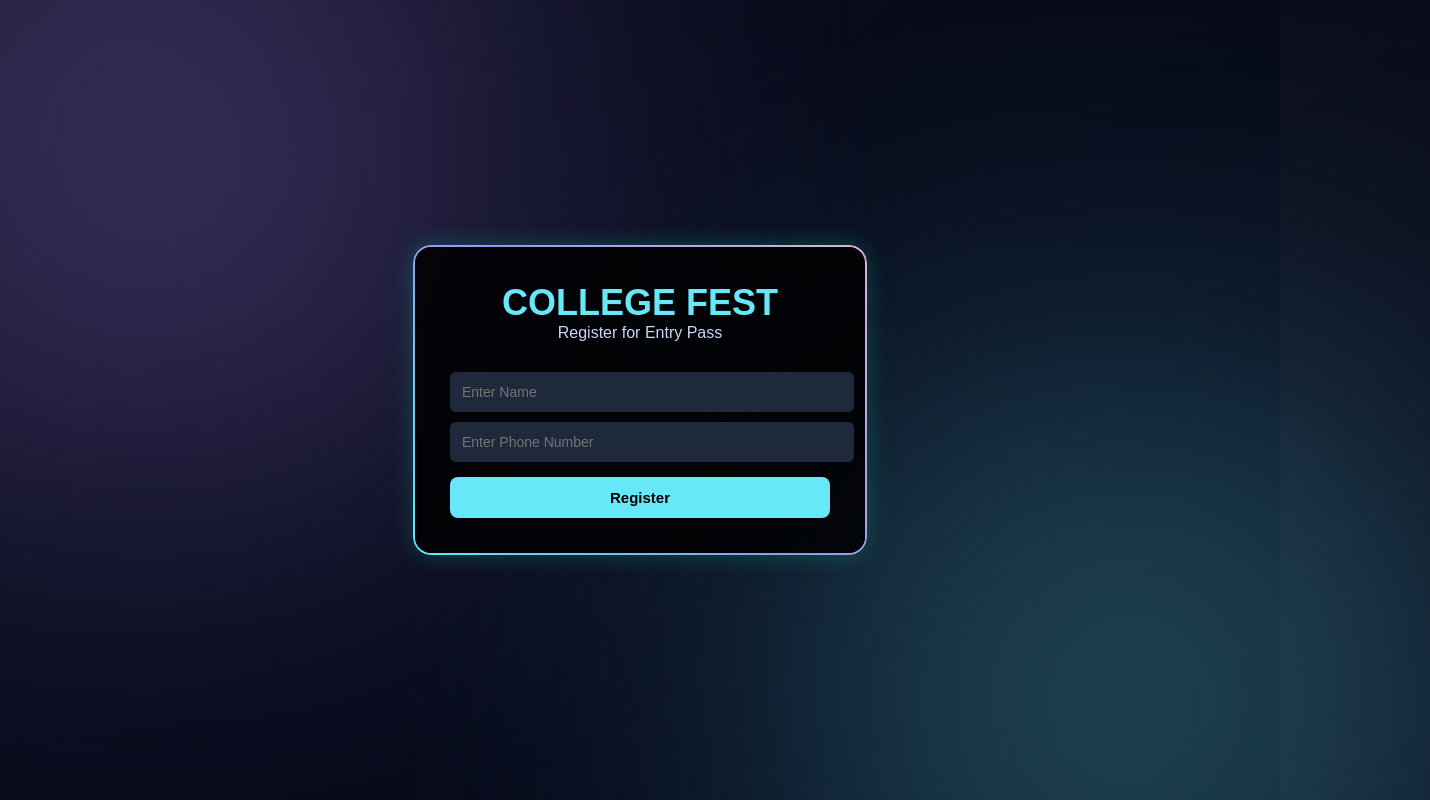
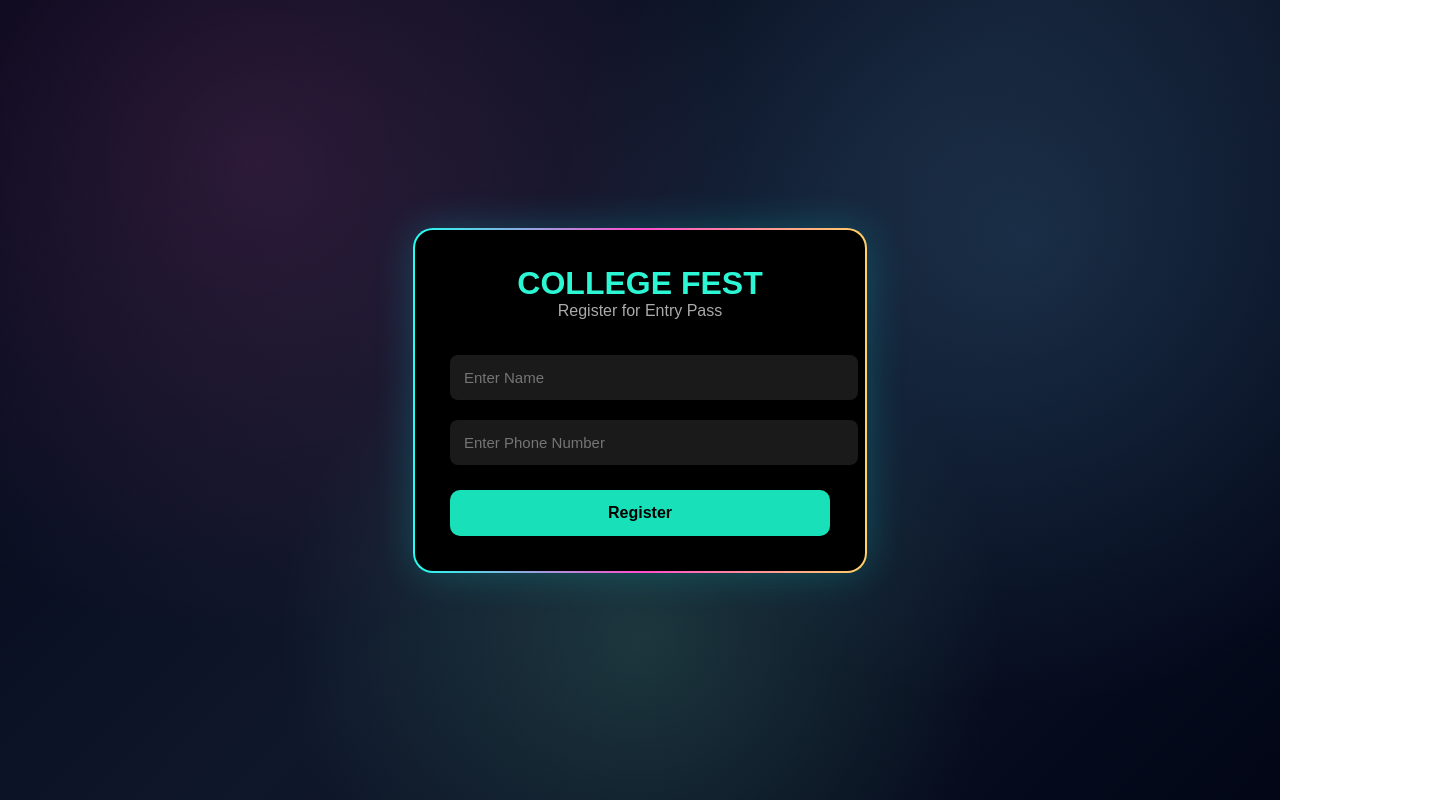
Before and after one commit to AkshatPatel1326/Ticketing-System, a website: page public/register.html in a window 1280 px wide. Shown: the top 800 px of the page, 1430 px wide, since content can reach past the window. Drawn offline with Linux system fonts and the light colour scheme.

Commit message:
Enhance registration page with new design and script
Updated the registration form with improved styling and functionality, including a new user registration script.

```diff
--- a/public/register.html
+++ b/public/register.html
@@ -1,39 +1,155 @@
 <!DOCTYPE html>
-<html>
+<html lang="en">
+<head>
+<meta charset="UTF-8">
+<meta name="viewport" content="width=device-width, initial-scale=1.0">
 
-<head>
+<title>College Fest Registration</title>
 
-    <title>Fest Registration</title>
+<style>
 
-    <link rel="stylesheet" href="css/style.css">
+body{
+    margin:0;
+    font-family: Arial, Helvetica, sans-serif;
 
+    background:
+    radial-gradient(circle at 20% 20%, rgba(255,100,200,0.15), transparent 40%),
+    radial-gradient(circle at 80% 30%, rgba(100,200,255,0.15), transparent 40%),
+    radial-gradient(circle at 50% 80%, rgba(120,255,200,0.15), transparent 40%),
+    linear-gradient(135deg,#020617,#0f172a,#020617);
+
+    height:100vh;
+    display:flex;
+    justify-content:center;
+    align-items:center;
+}
+
+.card{
+    width:380px;
+    background:#000;
+    padding:35px;
+    border-radius:20px;
+
+    border:2px solid transparent;
+    background-image:
+    linear-gradient(#000,#000),
+    linear-gradient(90deg,#22fff0,#ff4ecd,#ffd166);
+
+    background-origin:border-box;
+    background-clip:padding-box,border-box;
+
+    text-align:center;
+
+    box-shadow:0 0 40px rgba(0,255,255,0.2);
+}
+
+h1{
+    margin:0;
+    font-size:32px;
+    color:#2cf7d5;
+}
+
+.subtitle{
+    color:#aaa;
+    margin-bottom:25px;
+}
+
+input{
+    width:100%;
+    padding:14px;
+    margin:10px 0;
+    border:none;
+    border-radius:8px;
+    background:#1a1a1a;
+    color:#fff;
+    font-size:15px;
+}
+
+input:focus{
+    outline:none;
+    background:#222;
+}
+
+button{
+    width:100%;
+    padding:14px;
+    margin-top:15px;
+    border:none;
+    border-radius:10px;
+    font-size:16px;
+    font-weight:bold;
+    background:#18e0b8;
+    cursor:pointer;
+}
+
+button:hover{
+    opacity:0.9;
+}
+
+</style>
 </head>
+
 
 <body>
 
-    <div class="container">
+<div class="card">
 
-        <div class="ticket-card">
+<h1>COLLEGE FEST</h1>
+<div class="subtitle">Register for Entry Pass</div>
 
-            <div class="title">COLLEGE FEST</div>
-            <div class="subtitle">Register for Entry Pass</div>
+<input type="text" id="name" placeholder="Enter Name" required>
+<input type="tel" id="phone" placeholder="Enter Phone Number" required>
 
-            <form id="form">
+<button onclick="registerUser()">Register</button>
 
-                <input type="text" id="name" placeholder="Enter Name" required>
+</div>
 
-                <input type="text" id="phone" placeholder="Enter Phone Number" required>
 
-                <button type="submit">Register</button>
+<script>
 
-            </form>
+async function registerUser(){
 
-        </div>
+    const name = document.getElementById("name").value;
+    const phone = document.getElementById("phone").value;
 
-    </div>
+    if(!name || !phone){
+        alert("Please fill all fields");
+        return;
+    }
 
-    <script src="js/register.js"></script>
+    try{
+
+        const response = await fetch("/register",{
+            method:"POST",
+            headers:{
+                "Content-Type":"application/json"
+            },
+            body:JSON.stringify({name,phone})
+        });
+
+        const result = await response.json();
+
+        if(response.ok){
+
+            alert(result.message || "Registration successful!");
+
+            window.location.href = "/ticket.html?id=" + result.ticketId;
+
+        }else{
+
+            alert(result.error || "Registration failed");
+
+        }
+
+    }catch(error){
+
+        alert("Server error. Please try again.");
+
+    }
+
+}
+
+</script>
 
 </body>
-
 </html>
```
